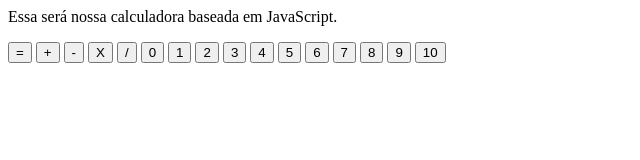
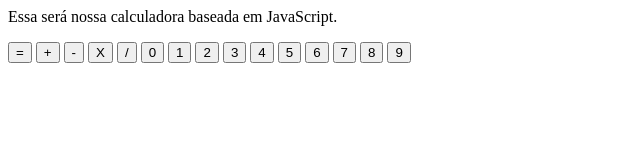
Before and after one commit to shindate/projeto2024, a plain HTML site: page calculadora2k24.html in a window 1280 px wide. Shown: the full height of the page, 0-640 px from the left. Drawn offline with Linux system fonts and the light colour scheme.

Commit message:
Update calculadora2k24.html

```diff
--- a/calculadora2k24.html
+++ b/calculadora2k24.html
@@ -19,6 +19,5 @@
 		<button class='numero' onclick"=add_numero(7)">7</button>
 		<button class='numero' onclick"=add_numero(8)">8</button>
 		<button class='numero' onclick"=add_numero(9)">9</button>
-		<button class='numero' onclick"=add_numero(10)">10</button>
 </body>
 </html>
```
